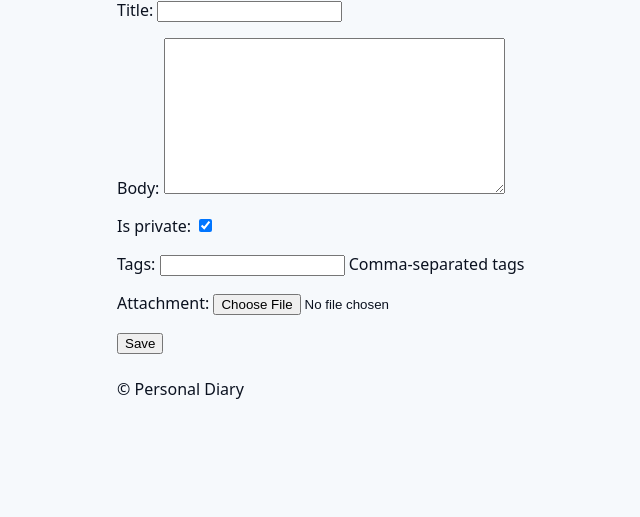
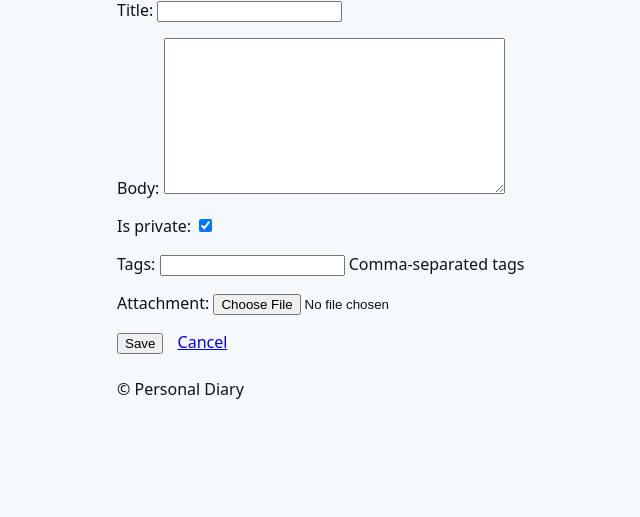
Before and after one commit to EdmundBoye/Personal-Diary, a Django app: page /entries/new/ in a window 1280 px wide. Shown: the part 172-689 px from the top of the page, without its empty margins (73-713 px from the left). Run offline with Django 4.2, Linux system fonts and the light colour scheme; the visitor is signed in with stand-in values (Sample User, id 1).

Commit message:
Added Cancel button to entry form

```diff
--- a/diary/templates/diary/entry_form.html
+++ b/diary/templates/diary/entry_form.html
@@ -6,5 +6,10 @@
     {% csrf_token %}
     {{ form.as_p }}
     <button type="submit">Save</button>
+    {% if object %}
+      <a href="{% url 'entry_detail' object.id %}" class="btn btn-secondary" style="margin-left: 10px;">Cancel</a>
+    {% else %}
+      <a href="{% url 'entry_list' %}" class="btn btn-secondary" style="margin-left: 10px;">Cancel</a>
+    {% endif %}
   </form>
 {% endblock %}
```
